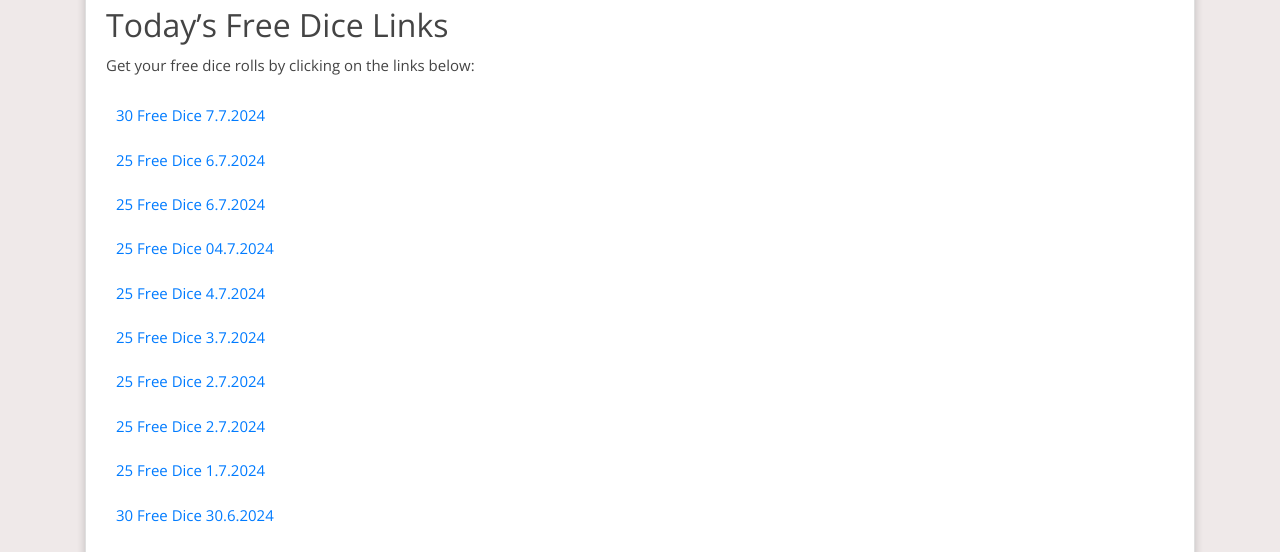
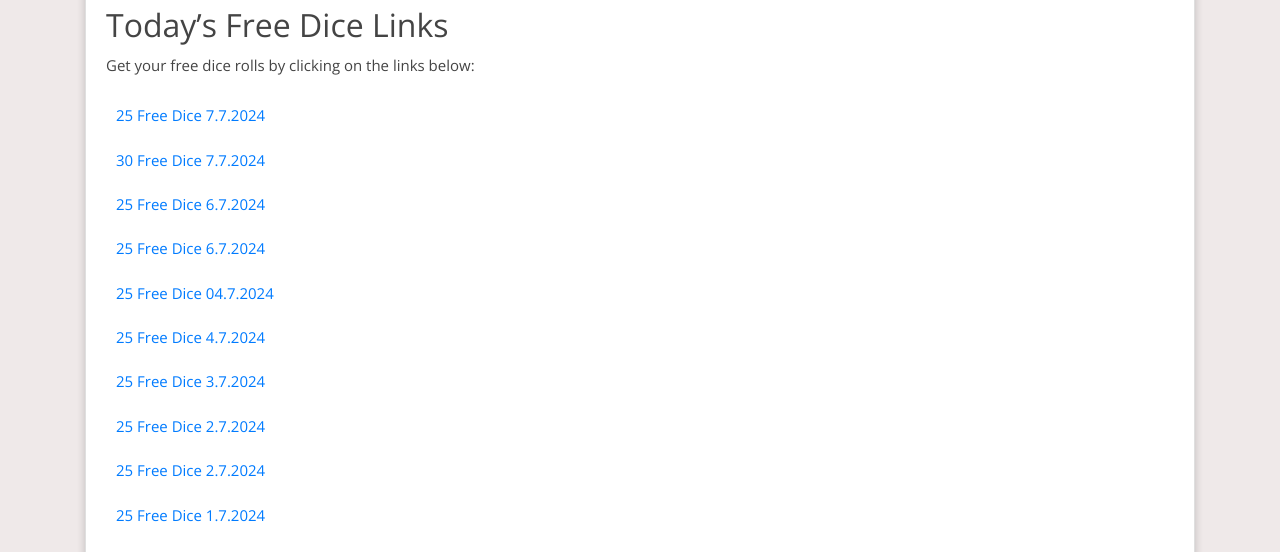
Before and after one commit to Prollad99/bs-net, a Jekyll site: the page built from _posts/2024-06-29-monopoly-go.md, in a window 1280 px wide and 900 px high. Shown: the part 343-895 px from the top of the window. Built offline with Jekyll 4.4.1, drawn with Linux system fonts in a browser that asks for light colours; nearby versions of some CDN libraries; comment, search, counter and statistics services are not loaded.

Commit message:
Update monopoly-go reward links

```diff
--- a/_includes/monopoly-go.html
+++ b/_includes/monopoly-go.html
@@ -1,4 +1,5 @@
 <html><body><div class="reward"><ul>
+<li><a href="https://2tdd.adj.st/reward-link/nfiu87jfh398340?adjust_t=i2f8o2i_4btbvwg&adjust_deeplink_js=1">25 free dice 7.7.2024</a></li>
 <li><a href="https://2tdd.adj.st/reward-link/fjh39739492gvnf?adjust_t=i2f8o2i_4btbvwg&adjust_deeplink_js=1">30 free dice 7.7.2024</a></li>
 <li><a href="https://2tdd.adj.st/reward-link/nwy26sdh346d86?adjust_t=i2f8o2i_4btbvwg&adjust_deeplink_js=1">25 free dice 6.7.2024</a></li>
 <li><a href="https://2tdd.adj.st/reward-link/fsdldj3424fffafv?adjust_t=i2f8o2i_4btbvwg&adjust_deeplink_js=1">25 free dice 6.7.2024</a></li>
--- a/links-json/monopoly-go.json
+++ b/links-json/monopoly-go.json
@@ -1,4 +1,8 @@
 [
+  {
+    "href": "https://2tdd.adj.st/reward-link/nfiu87jfh398340?adjust_t=i2f8o2i_4btbvwg&adjust_deeplink_js=1",
+    "text": "25 free dice 7.7.2024"
+  },
   {
     "href": "https://2tdd.adj.st/reward-link/fjh39739492gvnf?adjust_t=i2f8o2i_4btbvwg&adjust_deeplink_js=1",
     "text": "30 free dice 7.7.2024"
```
